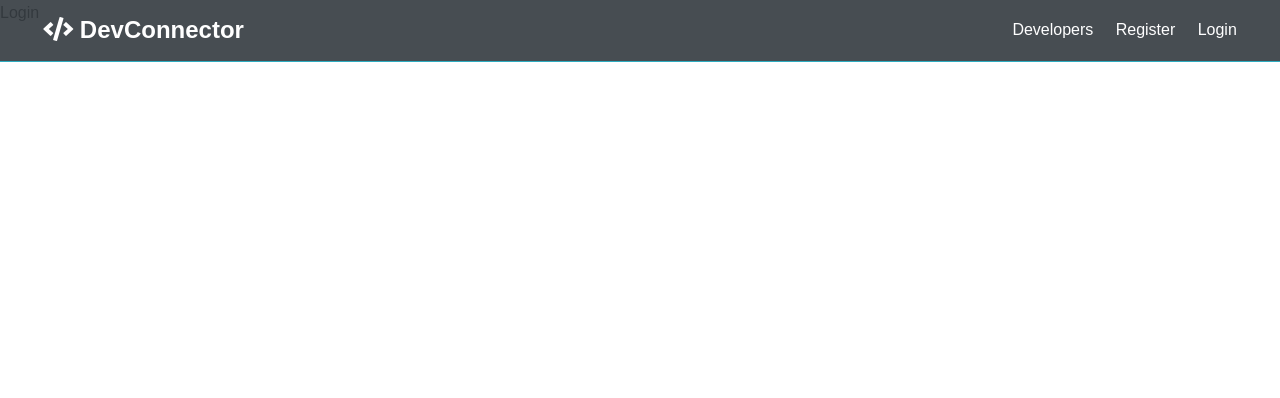
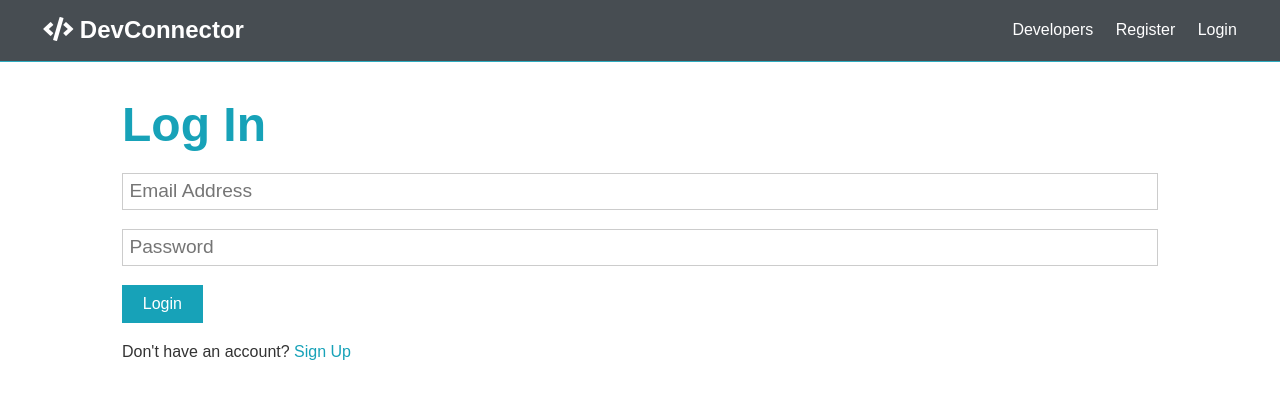
Before and after one commit to aayushmehta02/SocioConnect, a React (Vite) app in the folder client/: page /login in a window 1280 px wide. Shown: the top 398 px of the page. Built offline with nearby package versions, Linux system fonts and the light colour scheme.

Commit message:
redux set up

```diff
--- a/client/src/App.jsx
+++ b/client/src/App.jsx
@@ -5,11 +5,14 @@ import { Login } from './components/auth/Login';
 import { Register } from './components/auth/Register';
 import { Landing } from './components/layout/Landing';
 import { Navbar } from './components/layout/Navbar';
-
+//redux
+import { Provider } from 'react-redux';
+import store from './store';
 function App() {
   const [count, setCount] = useState(0)
 
   return (
+    <Provider store={store}>
     <Router>
        <>
 
@@ -25,6 +28,7 @@ function App() {
 
     </>
     </Router>
+    </Provider>
 
   )
 }
--- /dev/null
+++ b/client/src/actions/alert.js
@@ -0,0 +1,5 @@
+
+
+export const setAlert = (msg, alertType) => dispatch =>{
+
+}
--- /dev/null
+++ b/client/src/actions/types.js
@@ -0,0 +1,2 @@
+export const SET_ALERT ='SET_ALERT'
+export const REMOVE_ALERT ='REMOVE_ALERT'
--- a/client/src/components/auth/Login.jsx
+++ b/client/src/components/auth/Login.jsx
@@ -1,7 +1,93 @@
-import React from 'react'
+import axios from 'axios'
+import { React, useState } from 'react'
+import { Link } from 'react-router-dom'
+export const Login = () => {
+    const [formData, setFormData] = useState({
+        name: '',
+        email: '',
+        password: '',
+        password2: '',
+    })
 
-export const Login = () => {
+
+
+    const {name, email, password, password2} = formData
+
+     function onChange(e){
+        setFormData({...formData,[e.target.name] : e.target.value})
+
+    }
+
+    async function onSubmit(e){
+        e.preventDefault()
+
+
+
+           try {
+            const newUser = {
+
+                email,
+                password
+               }
+               if ( !email || !password) {
+                throw new Error(" email, and password are required");
+            }
+             console.log(newUser);
+                const config = {
+
+                    headers: {
+                        'Content-Type': 'application/json'
+                    }
+
+                }
+                const body = JSON.stringify(newUser)
+                console.log(body)
+                const res = await axios.post('http://localhost:5000/api/auth', body, config)
+                console.log(res);
+
+           } catch (error) {
+            if (error.response) {
+                // The request was made and the server responded with a status code
+                console.log(error.response.data);
+                console.log(error.response.status);
+                console.log(error.response.headers);
+            } else if (error.request) {
+                // The request was made but no response was received
+                console.log(error.request);
+            } else {
+                // Something happened in setting up the request that triggered an error
+                console.log('Error', error.message);
+            }
+           }
+
+    }
   return (
-    <div>Login</div>
+    <div>
+    <section className="container">
+<h1 className="large text-primary">Log In</h1>
+
+<form className="form" onSubmit={e => onSubmit(e)}>
+
+<div className="form-group">
+ <input type="email" placeholder="Email Address" name="email" required value={email} onChange={e=> onChange(e)} />
+
+</div>
+<div className="form-group">
+ <input
+   type="password"
+   placeholder="Password"
+   name="password"
+   minLength="6"
+   required value={password} onChange={e=> onChange(e)}
+ />
+</div>
+
+<input type="submit" className="btn btn-primary" value="Login" />
+</form>
+<p className="my-1">
+Don't have an account? <Link to={'/register'}>Sign Up</Link>
+</p>
+</section>
+</div>
   )
-}
+  }
--- /dev/null
+++ b/client/src/reducers/alert.js
@@ -0,0 +1,19 @@
+
+
+const initialState = [
+
+]
+
+export default function(state=initialState, action) {
+    const  {type, payload} =action
+    switch (type) {
+        case  'SET_ALERT':
+            return [
+                ...state, payload
+            ]
+        case 'REMOVE_ALERT':
+            return state.filter(alert=> alert.id !=payload)
+        default:
+            return state
+    }
+}
--- /dev/null
+++ b/client/src/reducers/index.js
@@ -0,0 +1,5 @@
+import { combineReducers } from "redux";
+import alert from './alert';
+export default combineReducers({
+     alert
+})
--- /dev/null
+++ b/client/src/store.js
@@ -0,0 +1,15 @@
+import { applyMiddleware, createStore } from 'redux';
+import { composeWithDevTools } from 'redux-devtools-extension';
+import { thunk } from 'redux-thunk';
+import rootReducer from './reducers';
+
+const initialState = {};
+
+const middleware = [thunk];
+
+const store = createStore(
+  rootReducer,
+  initialState,
+  composeWithDevTools(applyMiddleware(...middleware)))
+
+export default store;
```
